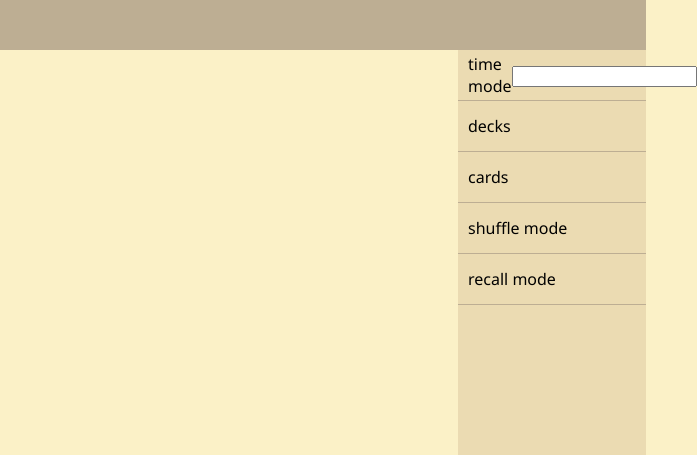
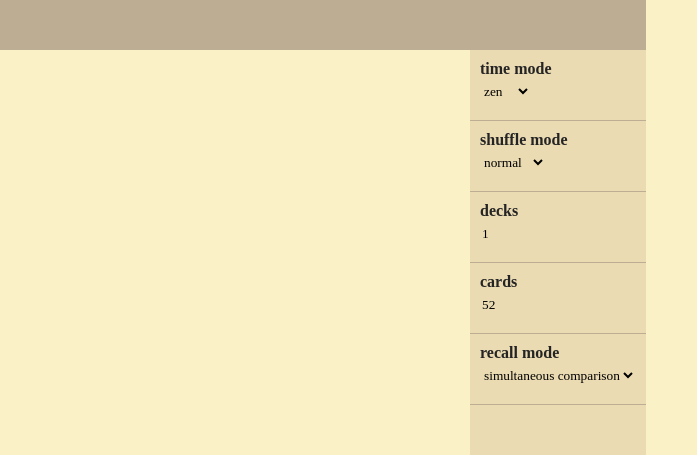
Before and after one commit to redpillneo/shuffle, an Electron app: page index.html in a window 800 px wide. Shown: the top 455 px of the page, 154-851 px from the left, 697 px wide, since content can reach past the window. Drawn offline with Linux system fonts and the light colour scheme.

Commit message:
configuration inputs and selections done

```diff
--- a/index.css
+++ b/index.css
@@ -5,7 +5,7 @@ body{
   display: flex;
   flex-direction: column;
   height: 1080px;
-  font-family: 'Segoe UI', Tahoma, Geneva, Verdana, sans-serif;
+  font-family: "Roboto Mono";
 }
 #headerDiv{
   background-color: #BDAE93;
@@ -42,9 +42,45 @@ body{
 
 .config{
   display: flex;
-  height: 30px;
+  height: 50px;
   padding: 10px;
   background-color: #EBDBB2;
   border-bottom: solid 1px #BDAE93;
-  align-items: center;
+  flex-direction: column;
+  font-weight: 900;
+
+  color: #242424;
 }
+
+.config label{
+  padding-bottom: 5px;
+  background-color:#EBDBB2 ;
+}
+
+.config select{
+  font-family: inherit;
+  width:fit-content;
+  border: none;
+  background-color:#EBDBB2 ;
+}
+.config input{
+  font-family: inherit;
+  width: fit-content;
+  border: none;
+  background-color:#EBDBB2 ;
+}
+#recall_mode{
+  font-family: inherit;
+  width: inherit;
+  border: none;
+  background-color:#EBDBB2 ;
+}
+#recall_mode:hover{
+   border:#686868 solid 1px;
+  border-radius: 4px;
+}
+
+.config select:hover, .config input:hover{
+  border:#686868 solid 1px;
+  border-radius: 4px;
+}
--- a/index.html
+++ b/index.html
@@ -24,25 +24,34 @@
     <div id="main">
       <div id="displayDiv"></div>
       <div id="configDiv">
-        <div class="config">
-          <div>
-            time mode
-          </div>
-          <div>
-            <input type="number">
-          </div>
+        <div class="config" id="time_mode_div">
+          <label for="time_mode">time mode</label>
+          <select name="time_mode" id="time_mode">
+            <option value="zen">zen</option>
+            <option value="timed">timed</option>
+          </select>
+        </div>
+        <div class="config" id="shuffle_mode_div">
+          <label for="shuffle_mode">shuffle mode</label>
+          <select name="shuffle_mode" id="shuffle_mode">
+            <option value="normal">normal</option>
+            <option value="standard">standard</option>
+          </select>
         </div>
         <div class="config">
-          <p>decks</p>
+          <label for="deck_no">decks</label>
+          <input type="number" name="deck_no" id="deck_no" value="1" min="1" max="5">
         </div>
         <div class="config">
-          <p>cards</p>
+          <label for="card_no">cards</label>
+          <input type="number" name="card_no" id="card_no" value="52" max="52" min="7">
         </div>
         <div class="config">
-          <p>shuffle mode</p>
-        </div>
-        <div class="config">
-          <p>recall mode</p>
+          <label for="recall_mode">recall mode</label>
+          <select name="recall_mode" id="recall_mode">
+            <option value="sim_comp">simultaneous comparison</option>
+            <option value="fill_list">fill list</option>
+          </select>
         </div>
       </div>
     </div>
```
